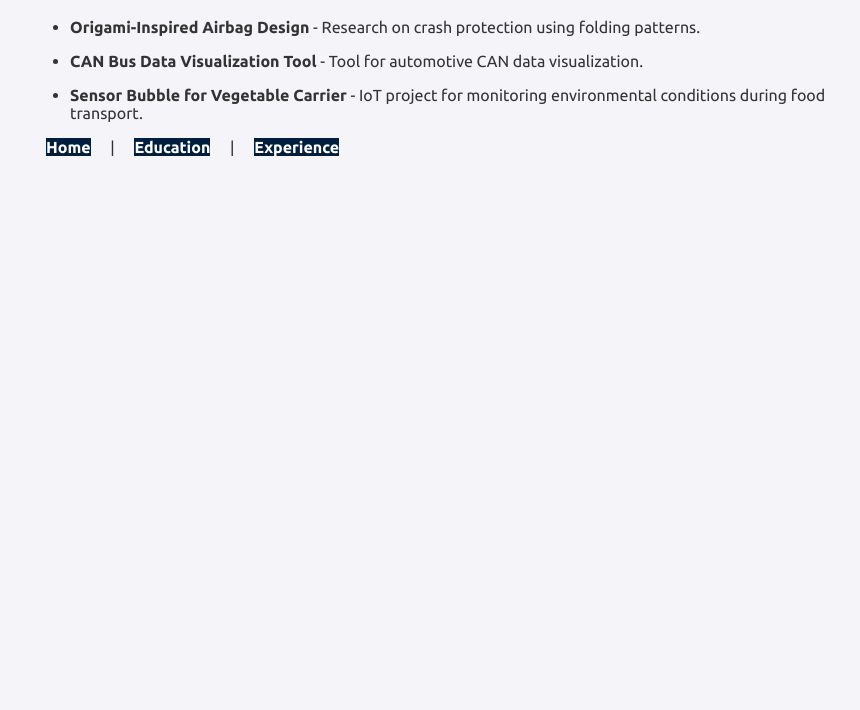
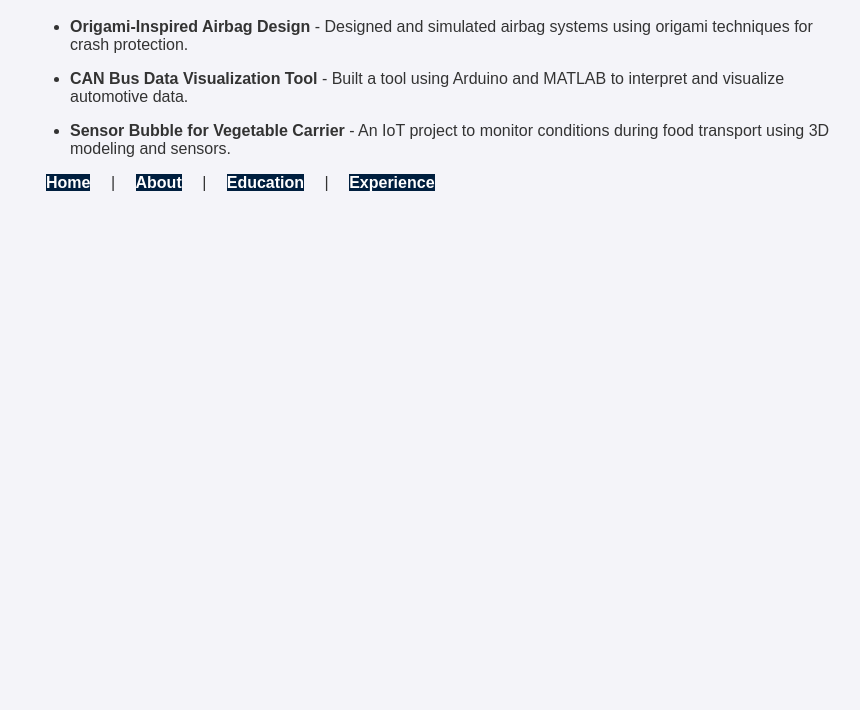
Before and after one commit to tettolizer/Portfolio, a plain HTML site: page projects.html in a window 1280 px wide. Shown: the part 90-800 px from the top of the page, without its empty margins (210-1070 px from the left). Drawn offline with Linux system fonts and the light colour scheme.

Commit message:
Update projects.html

```diff
--- a/projects.html
+++ b/projects.html
@@ -4,7 +4,6 @@
     <meta charset="UTF-8">
     <meta name="viewport" content="width=device-width, initial-scale=1.0">
     <title>Projects | Thiwanka Alahakoon</title>
-    <link href="https://fonts.googleapis.com/css2?family=Ubuntu:wght@300;400;500;700&display=swap" rel="stylesheet">
     <link rel="stylesheet" href="style.css">
 </head>
 <body>
@@ -12,13 +11,14 @@
 <div class="container">
     <h1>Projects</h1>
     <ul>
-        <li><strong>Origami-Inspired Airbag Design</strong> - Research on crash protection using folding patterns.</li>
-        <li><strong>CAN Bus Data Visualization Tool</strong> - Tool for automotive CAN data visualization.</li>
-        <li><strong>Sensor Bubble for Vegetable Carrier</strong> - IoT project for monitoring environmental conditions during food transport.</li>
+        <li><strong>Origami-Inspired Airbag Design</strong> - Designed and simulated airbag systems using origami techniques for crash protection.</li>
+        <li><strong>CAN Bus Data Visualization Tool</strong> - Built a tool using Arduino and MATLAB to interpret and visualize automotive data.</li>
+        <li><strong>Sensor Bubble for Vegetable Carrier</strong> - An IoT project to monitor conditions during food transport using 3D modeling and sensors.</li>
     </ul>
 
     <nav>
         <a href="index.html">Home</a> |
+        <a href="about.html">About</a> |
         <a href="education.html">Education</a> |
         <a href="experience.html">Experience</a>
     </nav>
```
